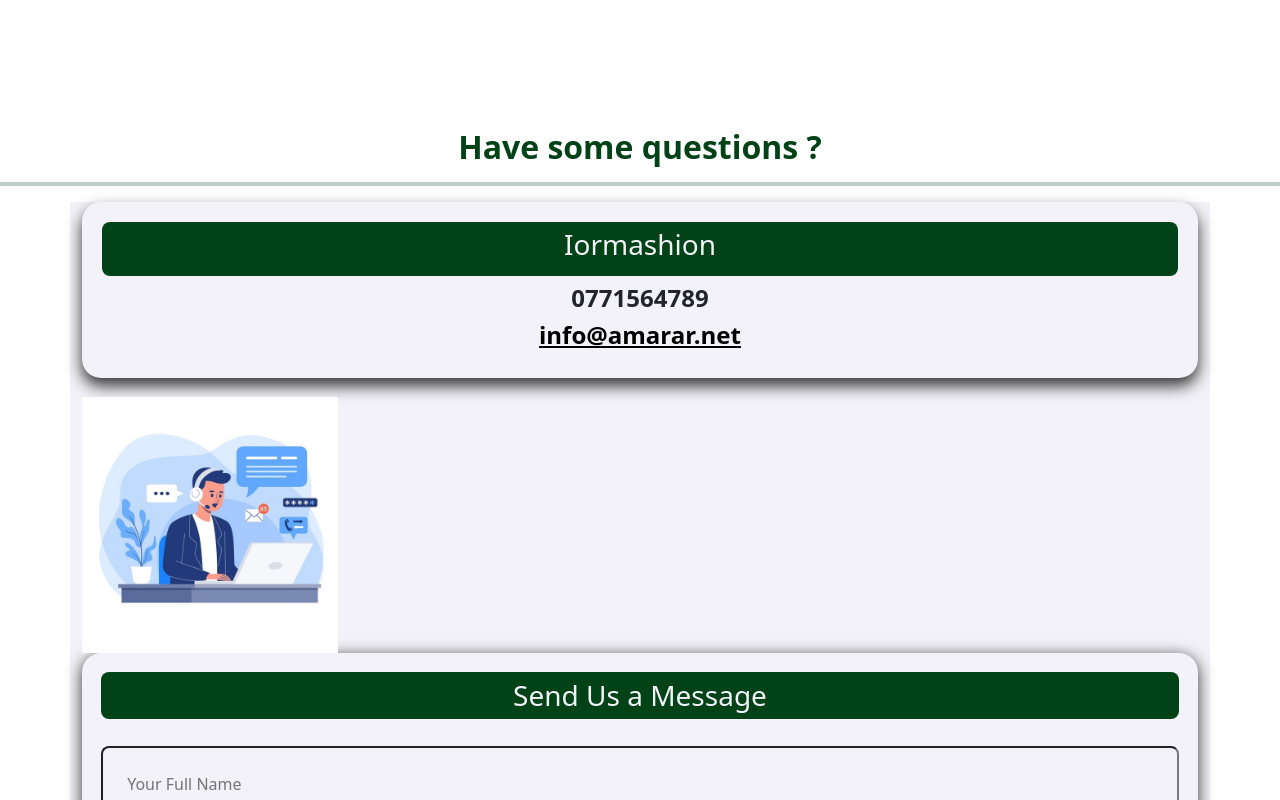
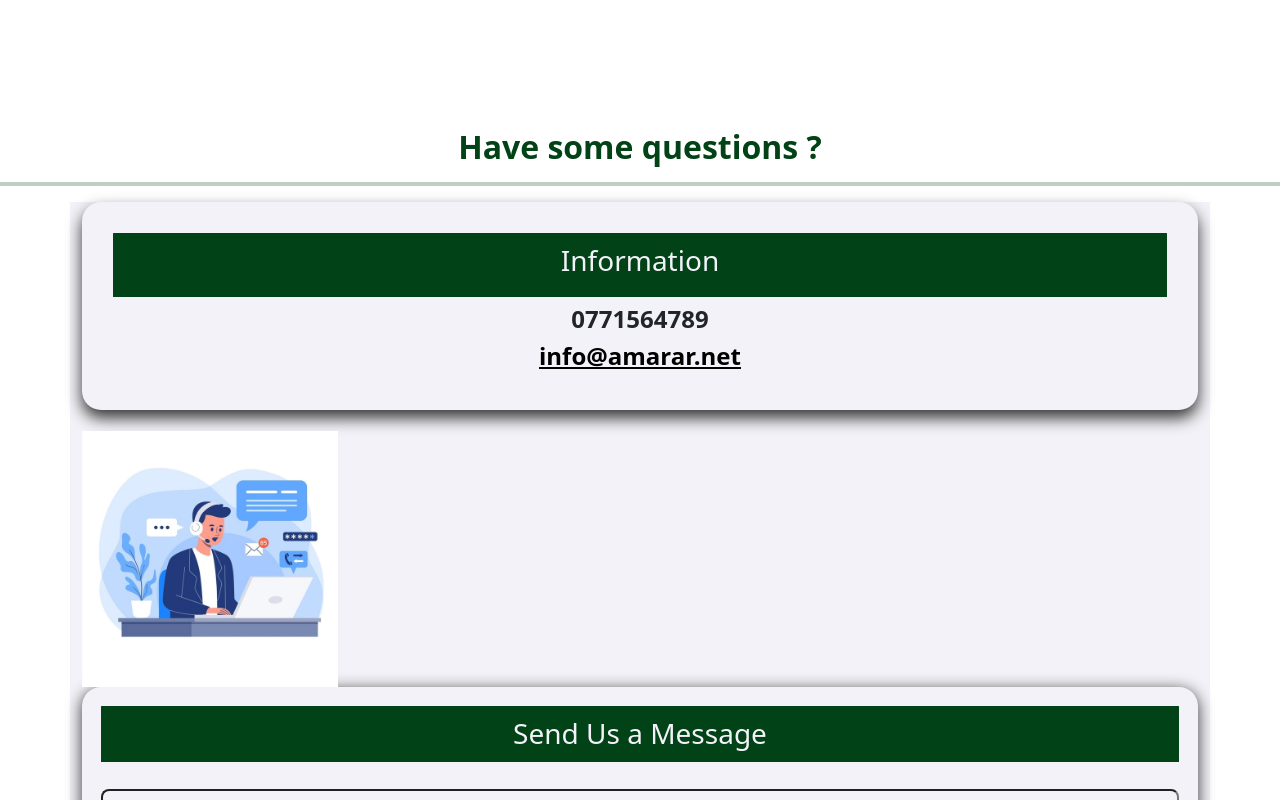
Before and after one commit to INT019/AMARAR-Web, a React (Create React App) app in the folder amarar/: page /contactus in a window 1280 px wide. Shown: the top 800 px of the page. Built offline with nearby package versions, Linux system fonts and the light colour scheme.

Commit message:
Edit all

```diff
--- a/amarar/package.json
+++ b/amarar/package.json
@@ -3,6 +3,7 @@
   "version": "0.1.0",
   "private": true,
   "dependencies": {
+    "@emailjs/browser": "^4.3.3",
     "@testing-library/jest-dom": "^5.17.0",
     "@testing-library/react": "^13.4.0",
     "@testing-library/user-event": "^13.5.0",
@@ -10,6 +11,7 @@
     "bootstrap": "^5.3.2",
     "bootstrap-icons": "^1.11.3",
     "date-fns": "^3.2.0",
+    "emailjs-com": "^3.2.0",
     "react": "^18.2.0",
     "react-bootstrap": "^2.9.2",
     "react-dom": "^18.2.0",
--- a/amarar/src/App.css
+++ b/amarar/src/App.css
@@ -54,7 +54,7 @@ section {
     padding: 0.75rem 1.2rem;
     border-radius: 0.4rem;
     cursor: pointer;
-    border: 1px solid var(#e9e4e4);
+    border: 1px solid var(#11562f);
     transition: all 400ms ease;
 }
 
--- a/amarar/src/pages/Create.js
+++ b/amarar/src/pages/Create.js
@@ -32,7 +32,7 @@ const Create = () => {
             <div className='contact__optons'>
 
                 <article className='contact__option'>
-                    <div className='topic1'><h3>Iormashion</h3></div>
+                    <div className='topic1'><h3>Information</h3></div>
                     <h4><b>0771564789</b></h4>
                     <a href="#"><h4><b>info@amarar.net</b></h4></a>
                 </article>
--- a/amarar/src/styles/create.css
+++ b/amarar/src/styles/create.css
@@ -1,7 +1,7 @@
 .container .contact__container{
     width: 58%;
     display: grid;
-    grid-template-columns: 38% 58%;
+    grid-template-columns: 20% 38%;
     gap: 12%;
     padding: 5rem 5rem;
 }
@@ -14,10 +14,10 @@
 }
 .topic1 {
     background: #024217;
-    padding: 0.4rem 0.1rem;
-    border-radius: 0.5rem;
+    padding: 0.7rem 0.7rem;
+    border-radius: 0.6px;
     color: #F2F2F8;
-    height: 40%;
+    height: 70%;
     margin-bottom: 0.5rem;
 }
 
@@ -31,12 +31,12 @@
 .contact__optons {
     display: flex;
     flex-direction: column;
-    gap: 1.2rem;
+    gap: 1.3rem;
 }
 
 .contact__option {
     background: #F2F2F8;
-    padding: 1.2rem;
+    padding: 1.9rem;
     border-radius: 1.2rem;
     text-align: center;
     border: 1px solid transparent;
@@ -45,7 +45,7 @@
 }
 
 .contact__option a{
-    margin-top: 0.7rem;
+    margin-top: 0.9rem;
     font-size: 0.8rem;
     color: #000;
 }
```
Also changed, not shown: 1 other file (tests, documents, lock files or other folders).
